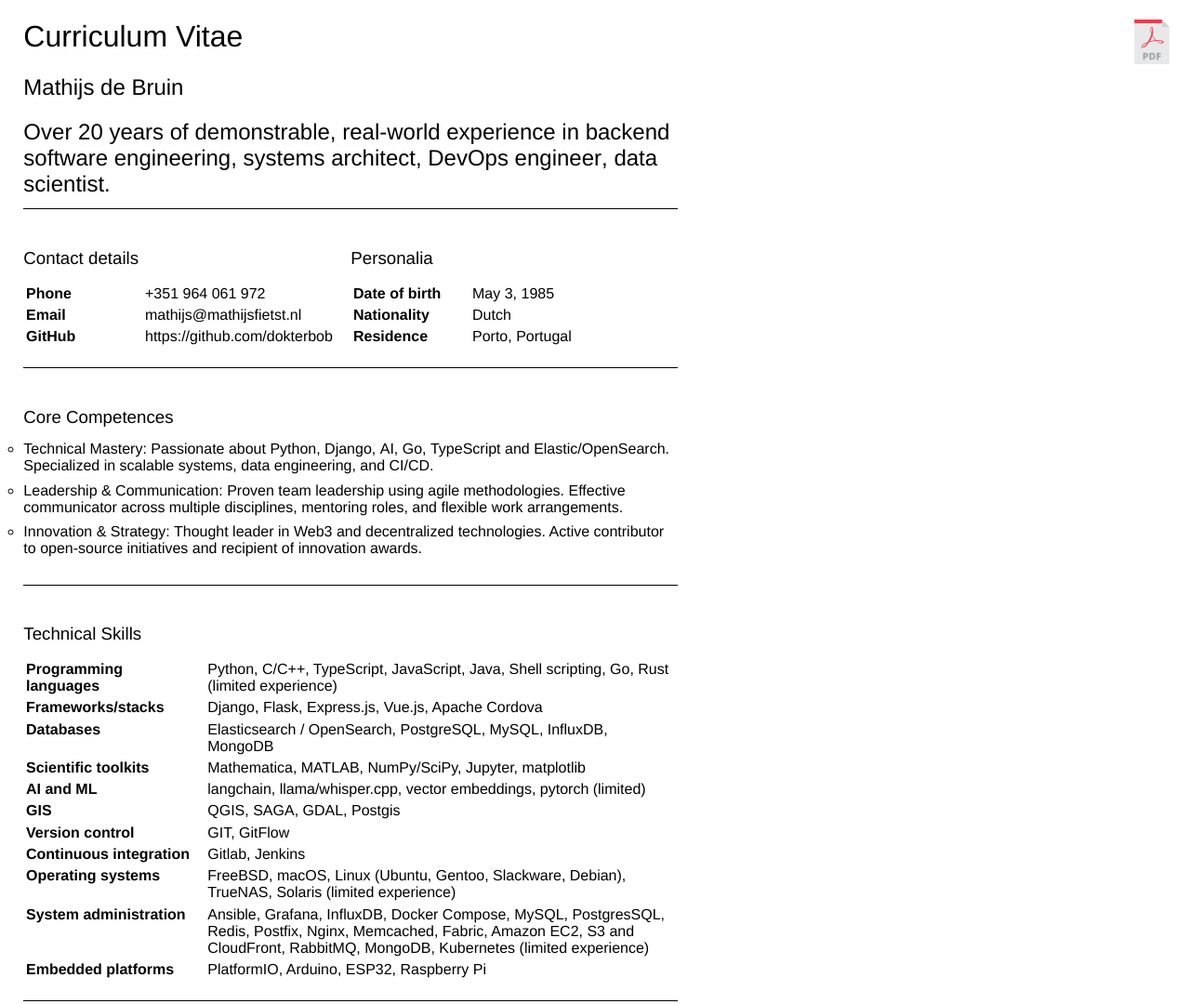
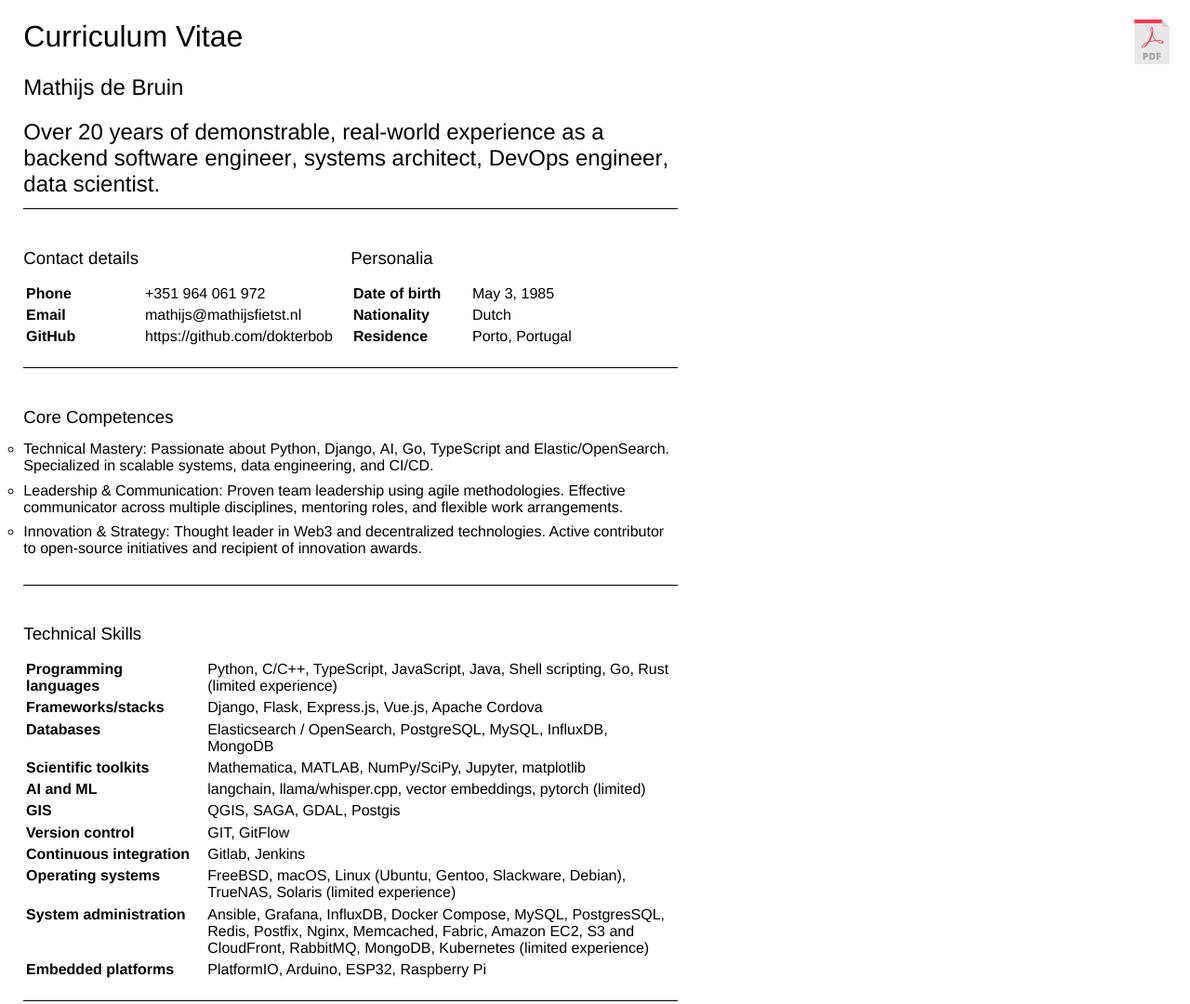
Before and after one commit to dokterbob/cv, a plain HTML site: page index.html in a window 1280 px wide. Shown: the top 1080 px of the page at 93% size. Drawn offline with Linux system fonts and the light colour scheme.

```diff
--- a/index.html
+++ b/index.html
@@ -146,7 +146,7 @@ footer {
 <header>
   <h1>Curriculum Vitae</h1>
   <h2>Mathijs de Bruin</h2>
-  <p>Over 20 years of demonstrable, real-world experience in <strong>backend software engineering</strong>, <strong>systems architect</strong>, <strong>DevOps engineer</strong>, <strong>data scientist</strong>.</p>
+  <p>Over 20 years of demonstrable, real-world experience as a <strong>backend software engineer</strong>, <strong>systems architect</strong>, <strong>DevOps engineer</strong>, <strong>data scientist</strong>.</p>
 </header>
 
 <section class="row personalia">
```
